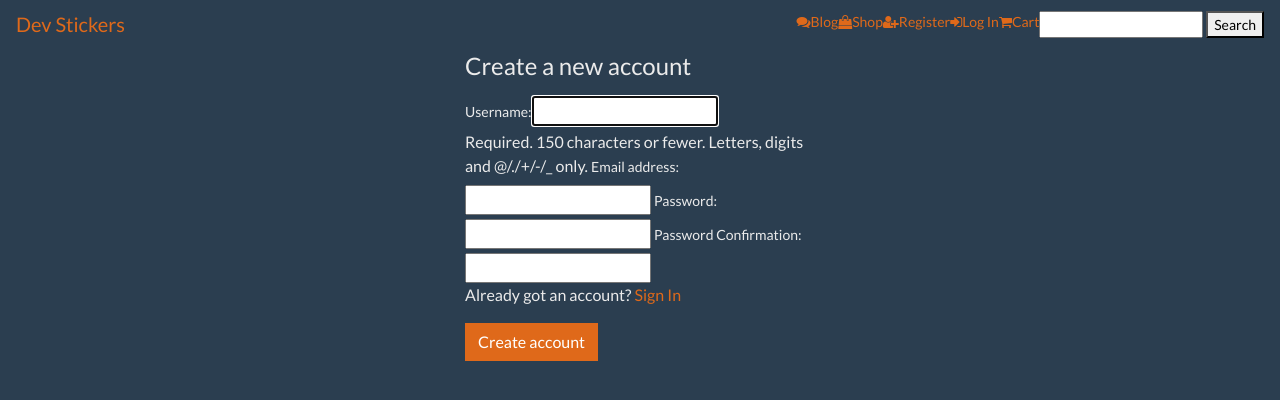
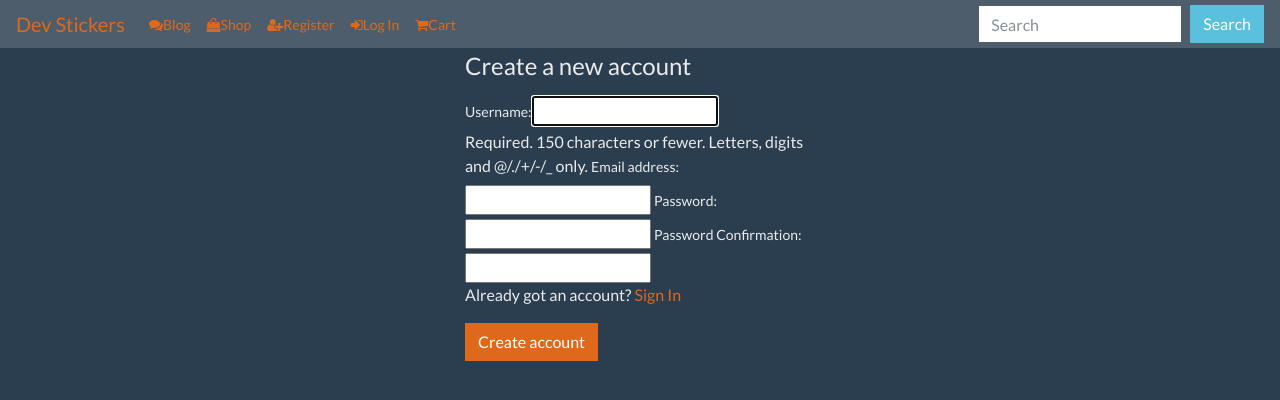
Before and after one commit to John-E5/Dev-Stickers, a Django app: page /accounts/register/ in a window 1280 px wide. Shown: the top 400 px of the page. Run offline with Django 3.2, Linux system fonts and the light colour scheme; some libraries are stand-ins or nearby versions.

Commit message:
Updated navbar items and colors on base html and fixed cart items label

```diff
--- a/dev_stickers/settings.py
+++ b/dev_stickers/settings.py
@@ -11,7 +11,7 @@ https://docs.djangoproject.com/en/1.11/ref/settings/
 """
 
 import os
-# import env
+import env
 import dj_database_url
 
 
--- a/static/css/style.css
+++ b/static/css/style.css
@@ -1,3 +1,7 @@
+main {
+
+}
+
 section {
     height: 100vh;
 }
--- a/templates/base.html
+++ b/templates/base.html
@@ -17,39 +17,43 @@
 
 </head>
 <body>
-    <nav class="navbar navbar-expand-lg">
+    <nav class="navbar navbar-expand-lg bg-dark">
         <a class="navbar-brand" href="/">Dev Stickers</a>
-        <button class="navbar-toggler" type="button" data-toggle="collapse" data-target="#navbarNav" aria-controls="navbarNav" aria-expanded="false" aria-label="Toggle navigation">
+        <button class="navbar-dark navbar-toggler" type="button" data-toggle="collapse" data-target="#navbarNav"
+                aria-controls="navbarNav" aria-expanded="false" aria-label="Toggle navigation">
             <span class="navbar-toggler-icon"></span>
         </button>
         <div class="collapse navbar-collapse" id="navbarNav">
-            <ul class="navbar-nav ml-auto">
-                <li><a href="{% url 'get_posts' %}"><i class="fa fa-comments"></i>Blog</a></li>
-                <li><a href="{% url 'stickers' %}"><i class="fa fa-shopping-bag"></i>Shop</a></li>
+            <ul class="navbar-nav mr-auto">
+                <li class="nav-item"><a class="nav-link" href="{% url 'get_posts' %}">
+                    <i class="fa fa-comments"></i>Blog</a></li>
+                <li class="nav-item"><a class="nav-link" href="{% url 'stickers' %}">
+                    <i class="fa fa-shopping-bag"></i>Shop</a></li>
                 {% if user.is_authenticated %}
-                    <li><a href="{% url 'profile' %}"><i class="fa fa-user"></i>Profile</a></li>
-                    <li><a href="{% url 'logout' %}"><i class="fa fa-sign-out"></i>Log Out</a></li>
+                    <li class="nav-item"><a class="nav-link" href="{% url 'profile' %}">
+                        <i class="fa fa-user"></i>Profile</a></li>
+                    <li class="nav-item"><a class="nav-link" href="{% url 'logout' %}">
+                        <i class="fa fa-sign-out"></i>Log Out</a></li>
                 {%  else %}
-                    <li><a href="{% url 'register' %}"><i class="fa fa-user-plus"></i>Register</a></li>
-                    <li><a href="{% url 'login' %}"><i class="fa fa-sign-in"></i>Log In</a></li>
+                    <li class="nav-item"><a class="nav-link" href="{% url 'register' %}">
+                        <i class="fa fa-user-plus"></i>Register</a></li>
+                    <li class="nav-item"><a class="nav-link" href="{% url 'login' %}">
+                        <i class="fa fa-sign-in"></i>Log In</a></li>
                 {% endif %}
-                <li>
-                    <a href="{% url 'view_cart' %}">
+                <li class="nav-item"><a class="nav-link" href="{% url 'view_cart' %}">
                         <i class="fa fa-shopping-cart"></i>Cart
-                        {% if product_count > 0 %}
-                            <label class="badge badge-warning">{{ product_count }}</label>
+                        {% if sticker_count > 0 %}
+                            <label class="badge badge-pill badge-primary">{{ sticker_count }}</label>
                         {% endif %}
                     </a>
                 </li>
-                <li>
-                    <form action="{% url 'search' %}" method="get">
-                        <input type="text" name="q">
-                        <button type="submit">Search</button>
-                    </form>
-                </li>
             </ul>
-      </div>
-</nav>
+            <form action="{% url 'search' %}" method="get" class="form-inline my-2 my-lg-0">
+                <input class="form-control mr-sm-2" type="text" placeholder="Search" name="q">
+                <button class="btn btn-info my-2 my-sm-0" type="submit">Search</button>
+            </form>
+        </div>
+    </nav>
     {% if messages %}
         <div class="alert alert-success">
             <div class="messages">
```
